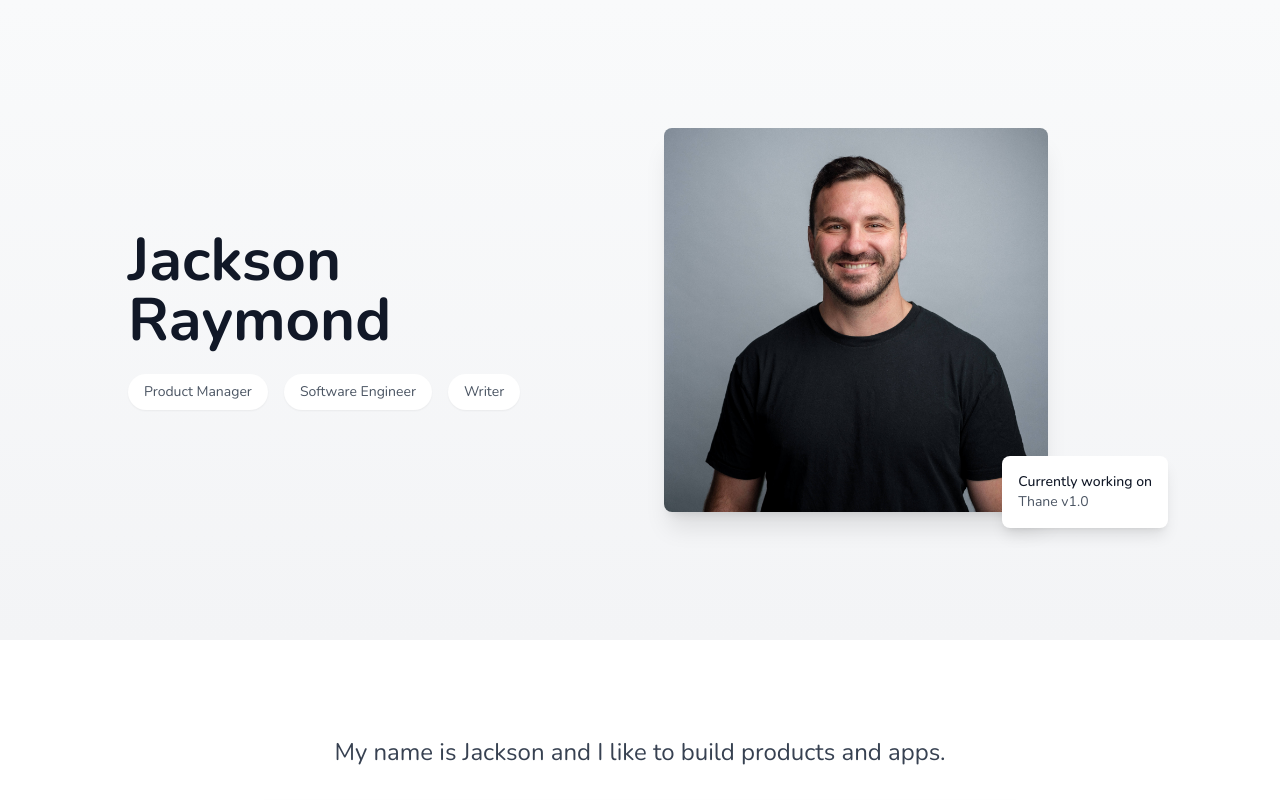
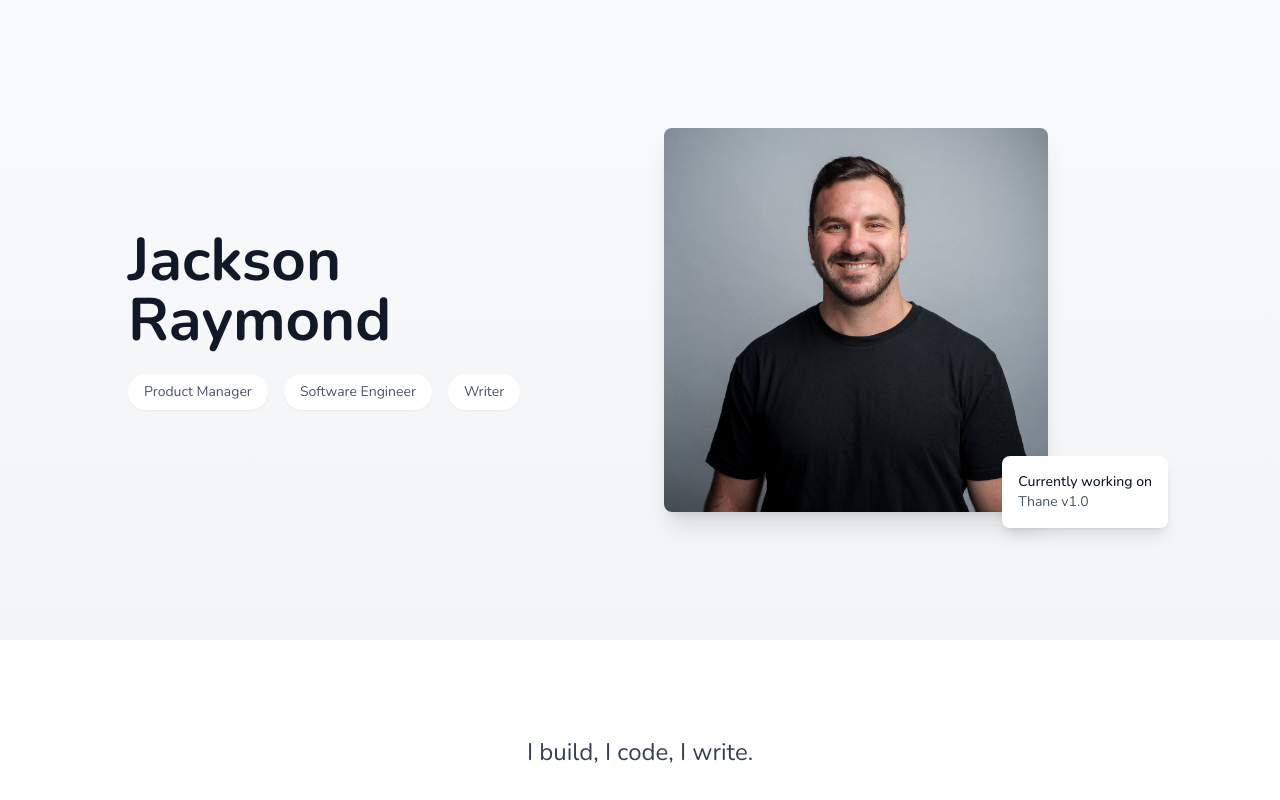
Before and after one commit to jackson-07/portfolio, a React (Create React App) app: page / in a window 1280 px wide. Shown: the top 800 px of the page. Built offline with nearby package versions, Linux system fonts and the light colour scheme.

Commit message:
slight update

```diff
--- a/src/components/About.jsx
+++ b/src/components/About.jsx
@@ -13,6 +13,7 @@
       <h3 className="text-xl font-semibold text-gray-800 mb-2">{title}</h3>
       <p className="text-sm text-gray-600">{description}</p>
     </div>
+
     <div className="flex space-x-4 mt-4">
       <a
         href={githubLink}
@@ -37,6 +38,7 @@
         />
       </a>
     </div>
+
   </div>
 ));
 
@@ -209,7 +211,7 @@
               className="text-2xl text-gray-700 mb-8 text-center"
               aria-label="About me summary"
             >
-              My name is Jackson and I like to build products and apps.
+              I build, I code, I write.
             </p>
             <MyStory />
           </div>
--- a/src/components/Hero.jsx
+++ b/src/components/Hero.jsx
@@ -13,16 +13,14 @@
           <div className="flex flex-col md:flex-row items-center justify-between gap-12">
             <div className="md:w-1/2 text-center md:text-left">
               <div className="space-y-6">
-                <h1
-                  id="hero-title"
-                  className="text-4xl sm:text-5xl lg:text-6xl font-bold text-gray-900"
-                >
+                <h1 id="hero-title" className="text-4xl sm:text-5xl lg:text-6xl font-bold text-gray-900">
                   Jackson Raymond
                 </h1>
+
                 <div
                   className="flex gap-4 flex-wrap justify-center md:justify-start"
                   role="list"
-                  aria-label="Technologies"
+                  aria-label="Roles"
                 >
                   {roles.map((role) => (
                     <span
@@ -34,6 +32,7 @@
                     </span>
                   ))}
                 </div>
+
               </div>
             </div>
 
```
